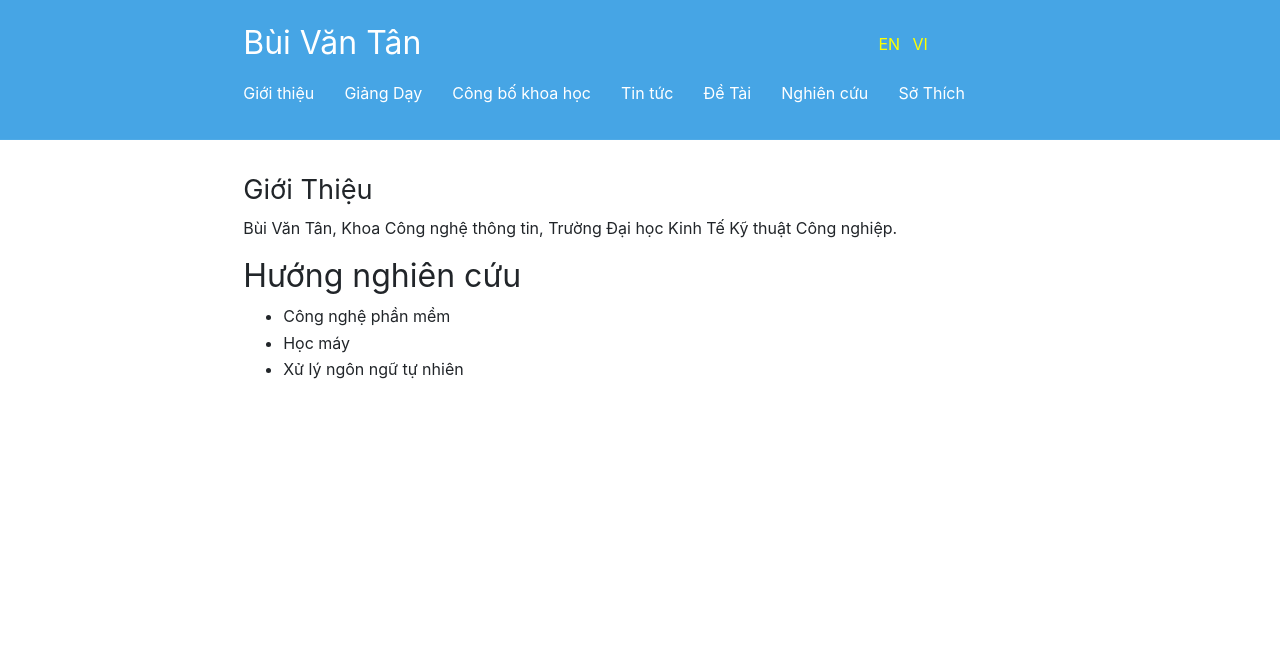
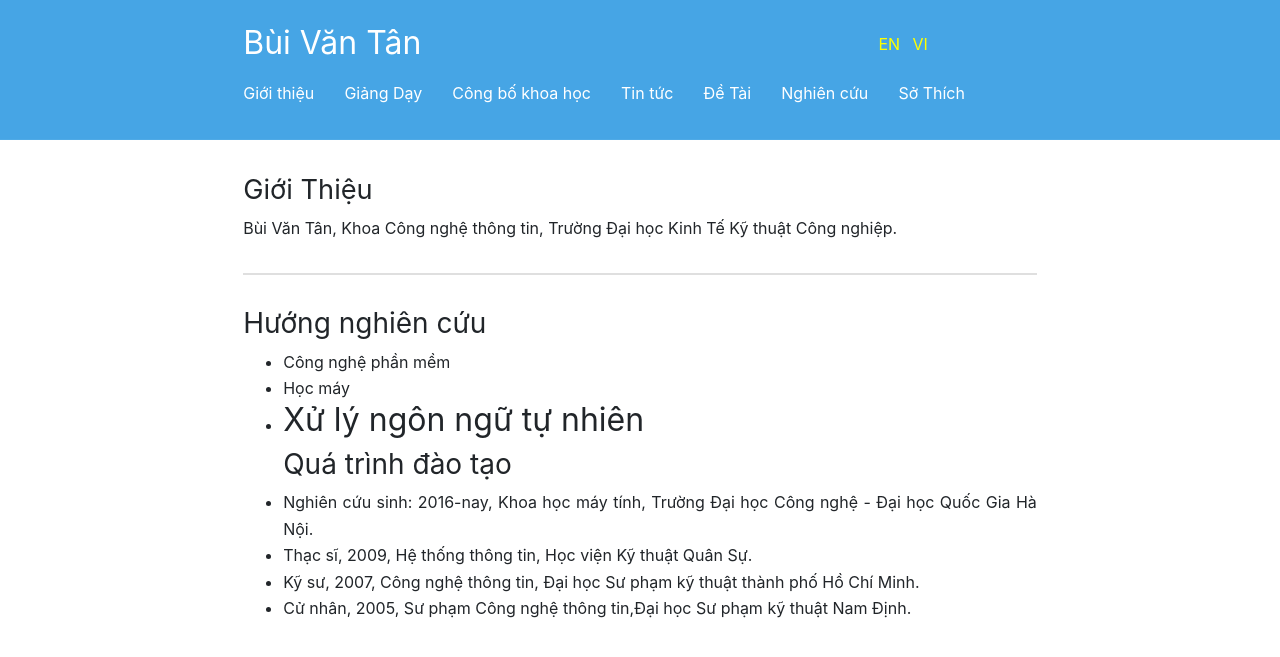
Before and after one commit to BuiTan/BuiTan.github.io, a Jekyll site: the page built from vi/Introduction.md, in a window 1280 px wide. Shown: the top 657 px of the page. Built offline with Jekyll 4.4.1, drawn with Linux system fonts in a browser that asks for light colours.

Commit message:
Update Introduction.md

```diff
--- a/vi/Introduction.md
+++ b/vi/Introduction.md
@@ -10,7 +10,16 @@ order: 0
 
 Bùi Văn Tân, Khoa Công nghệ thông tin, Trường Đại học Kinh Tế Kỹ thuật Công nghiệp.
 
-## Hướng nghiên cứu
+----
+### Hướng nghiên cứu
+
 * Công nghệ phần mềm
 * Học máy
 * Xử lý ngôn ngữ tự nhiên
+----
+### Quá trình đào tạo
+
+* Nghiên cứu sinh: 2016-nay, Khoa học máy tính, Trường Đại học Công nghệ - Đại học Quốc Gia Hà Nội.
+* Thạc sĩ, 2009, Hệ thống thông tin, Học viện Kỹ thuật Quân Sự.
+* Kỹ sư, 2007, Công nghệ thông tin, Đại học Sư phạm kỹ thuật thành phố Hồ Chí Minh.
+* Cử nhân, 2005, Sư phạm Công nghệ thông tin,Đại học Sư phạm kỹ thuật Nam Định.
```
